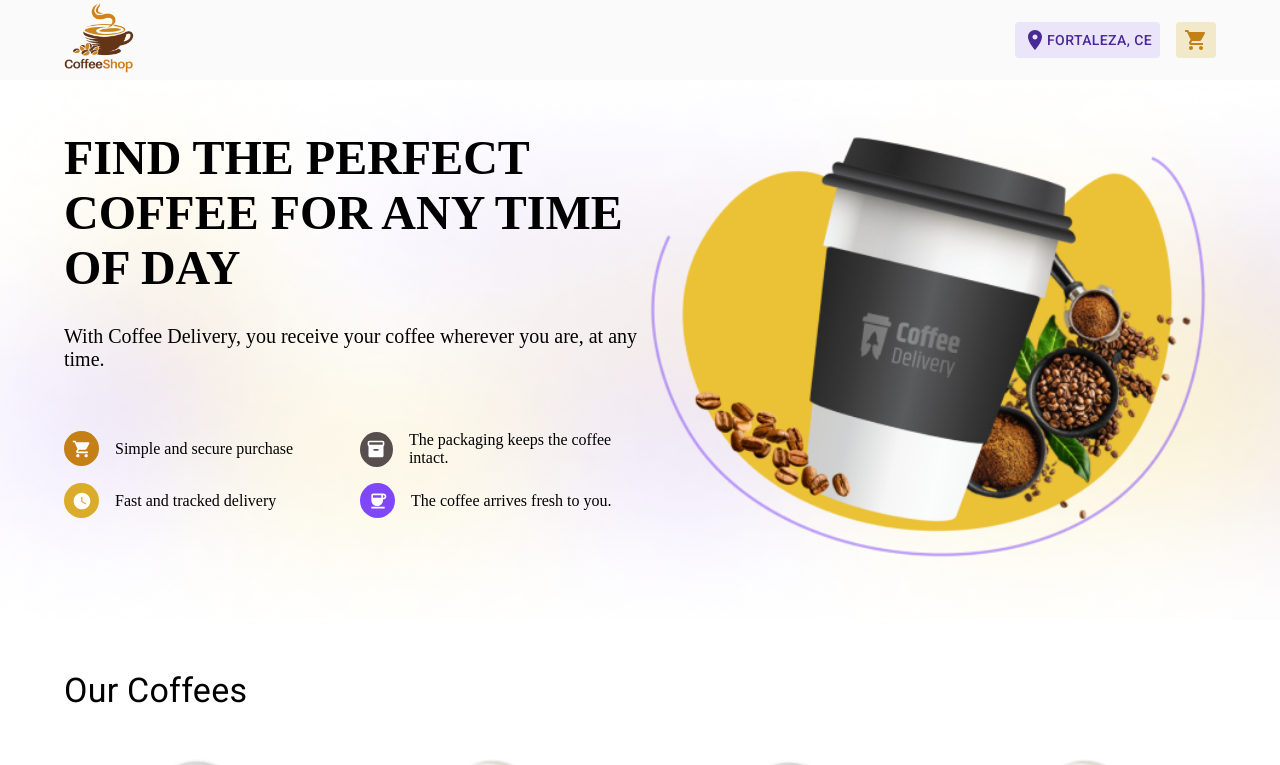
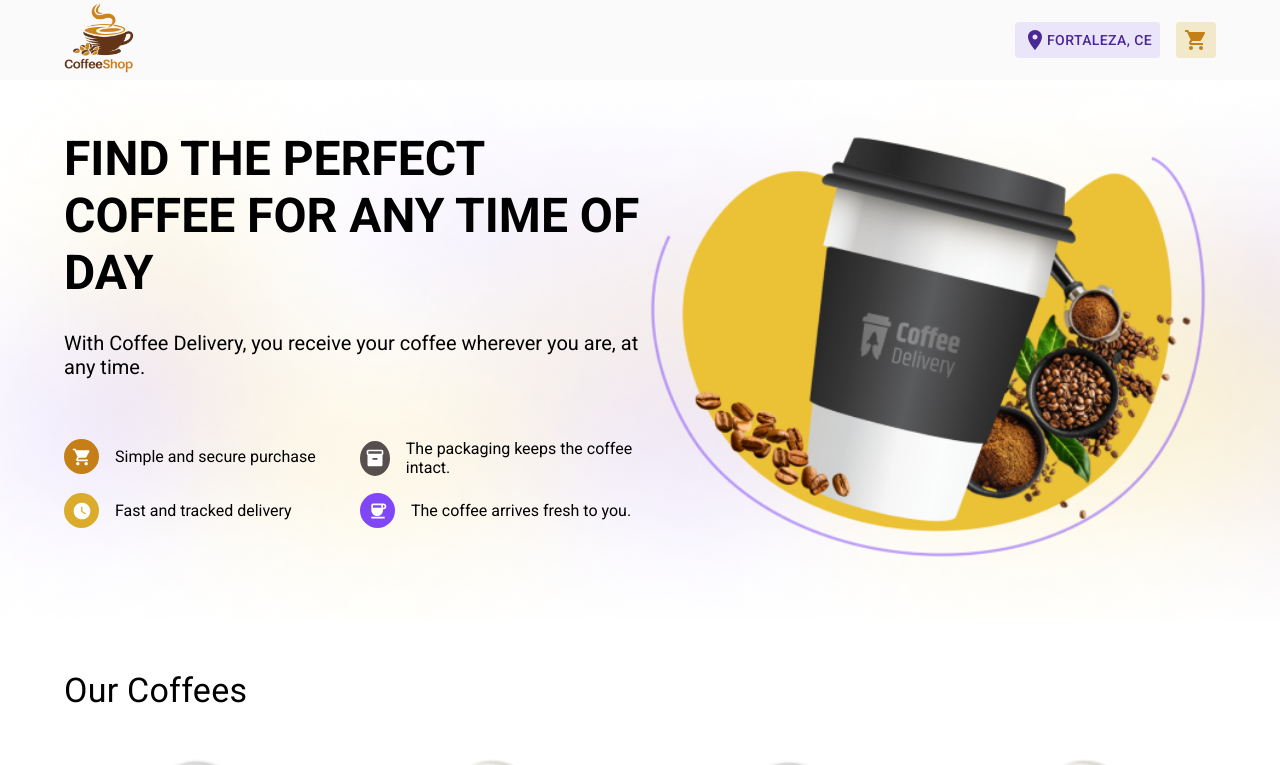
Before and after one commit to Mj-Sharifi/coffee-delivery, a React (Create React App) app: page / in a window 1280 px wide. Shown: the top 765 px of the page. Built offline with nearby package versions, Linux system fonts and the light colour scheme; data requests are answered from the project's data file.

Commit message:
Add files via upload

```diff
--- a/src/index.css
+++ b/src/index.css
@@ -2,4 +2,5 @@
     padding: 0;
     margin: 0;
     box-sizing: border-box;
+    font-family:Roboto !important
 }
```
